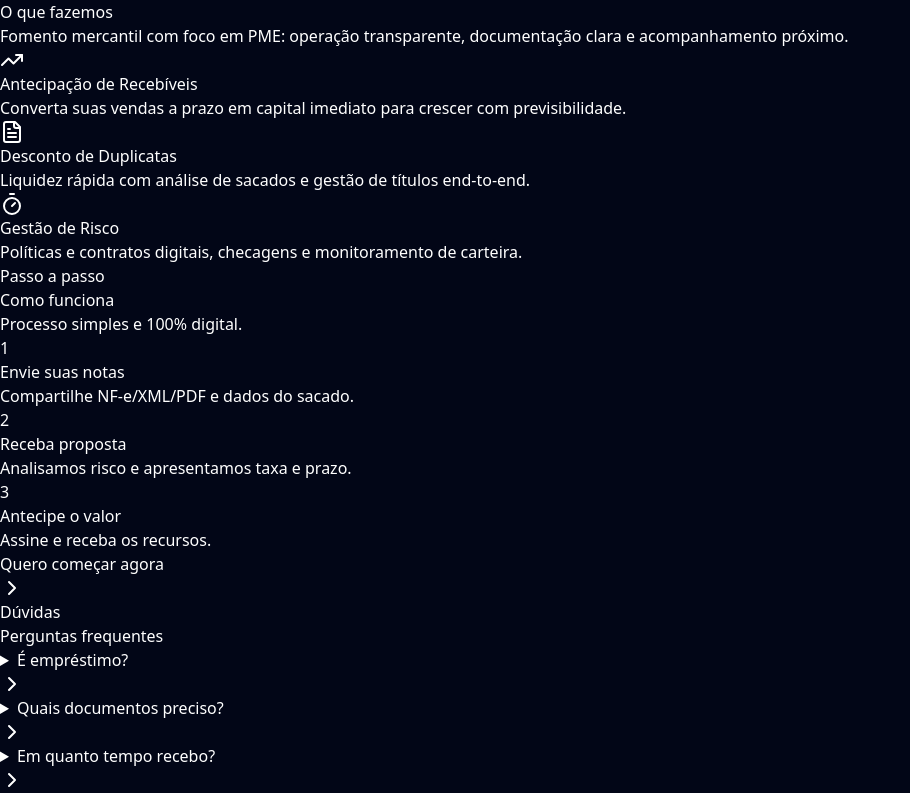
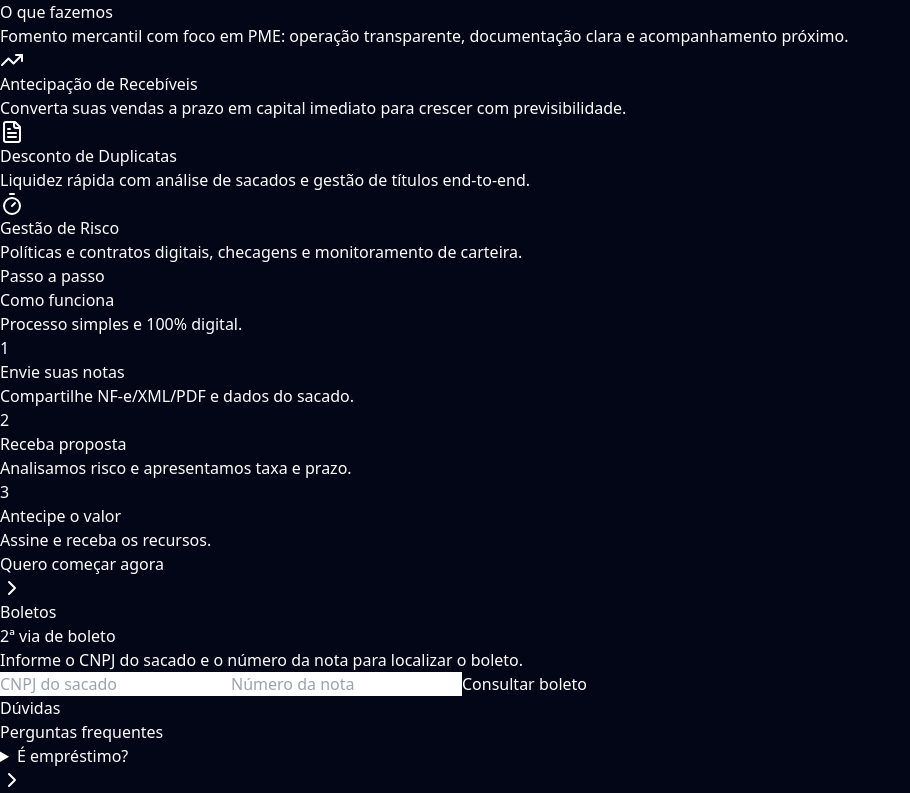
Before and after one commit to Diamank/home, a Next.js app: page / in a window 1280 px wide. Shown: the part 2004-2797 px from the top of the page, without its empty margins (0-910 px from the left). Built offline with nearby package versions, Linux system fonts and the light colour scheme.

Commit message:
Update page.tsx

```diff
--- a/app/page.tsx
+++ b/app/page.tsx
@@ -1,5 +1,5 @@
 "use client";
-import { useMemo } from "react";
+import { useMemo, useState } from "react";
 import { motion } from "framer-motion";
 import {
   Mail,
@@ -82,6 +82,9 @@ export default function Page() {
             </a>
             <a href="#como-funciona" className="hover:text-white">
               Como funciona
+            </a>
+            <a href="#segunda-via" className="hover:text-white">
+              2ª via de boleto
             </a>
             <a href="#faq" className="hover:text-white">
               FAQ
@@ -253,6 +256,18 @@ export default function Page() {
         </Container>
       </section>
 
+      {/* 2ª via de boletos */}
+      <section id="segunda-via" className="py-16 md:py-24 bg-slate-950/40 border-y border-white/10">
+        <SectionTitle
+          eyebrow="Boletos"
+          title="2ª via de boleto"
+          subtitle="Informe o CNPJ do sacado e o número da nota para localizar o boleto."
+        />
+        <Container>
+          <BoletoForm />
+        </Container>
+      </section>
+
       {/* FAQ */}
       <section
         id="faq"
@@ -385,6 +400,11 @@ export default function Page() {
                 </a>
               </li>
               <li>
+                <a className="hover:underline" href="#segunda-via">
+                  2ª via de boleto
+                </a>
+              </li>
+              <li>
                 <a className="hover:underline" href="#faq">
                   FAQ
                 </a>
@@ -423,6 +443,69 @@ export default function Page() {
   );
 }
 
+/* ------- Componentes auxiliares ------- */
+
+function BoletoForm() {
+  const [cnpj, setCnpj] = useState("");
+  const [numero, setNumero] = useState("");
+  const [loading, setLoading] = useState(false);
+  const [mensagem, setMensagem] = useState<string | null>(null);
+
+  function maskCNPJ(v: string) {
+    const s = v.replace(/\D/g, "").slice(0, 14);
+    return s
+      .replace(/^(\d{2})(\d)/, "$1.$2")
+      .replace(/^(\d{2})\.(\d{3})(\d)/, "$1.$2.$3")
+      .replace(/^(\d{2})\.(\d{3})\.(\d{3})(\d)/, "$1.$2.$3/$4")
+      .replace(/^(\d{2})\.(\d{3})\.(\d{3})\/(\d{4})(\d)/, "$1.$2.$3/$4-$5");
+  }
+
+  async function onSubmit(e: React.FormEvent) {
+    e.preventDefault();
+    setMensagem(null);
+    setLoading(true);
+
+    // 🔜 Integração com backend virá depois.
+    setTimeout(() => {
+      setLoading(false);
+      setMensagem(`(Prévia) Pronto para integrar: CNPJ=${cnpj} | Nota=${numero}`);
+    }, 600);
+  }
+
+  return (
+    <form onSubmit={onSubmit} className="mx-auto max-w-2xl grid md:grid-cols-2 gap-4">
+      <input
+        value={cnpj}
+        onChange={(e) => setCnpj(maskCNPJ(e.target.value))}
+        placeholder="CNPJ do sacado"
+        inputMode="numeric"
+        required
+        className="bg-white/5 border border-white/10 rounded-xl px-4 py-3 outline-none focus:ring-2 focus:ring-emerald-500"
+      />
+      <input
+        value={numero}
+        onChange={(e) => setNumero(e.target.value)}
+        placeholder="Número da nota"
+        required
+        className="bg-white/5 border border-white/10 rounded-xl px-4 py-3 outline-none focus:ring-2 focus:ring-emerald-500"
+      />
+      <button
+        type="submit"
+        disabled={loading}
+        className="md:col-span-2 inline-flex items-center justify-center gap-2 bg-emerald-500 hover:bg-emerald-400 disabled:opacity-60 text-black font-semibold px-6 py-3 rounded-xl transition"
+      >
+        {loading ? "Buscando..." : "Consultar boleto"}
+      </button>
+
+      {mensagem && (
+        <p className="md:col-span-2 text-sm text-emerald-400 bg-emerald-400/10 border border-emerald-400/20 rounded-xl px-4 py-3">
+          {mensagem}
+        </p>
+      )}
+    </form>
+  );
+}
+
 function Badge({ icon, label }: any) {
   return (
     <div className="flex items-center gap-2 text-slate-300">
```
